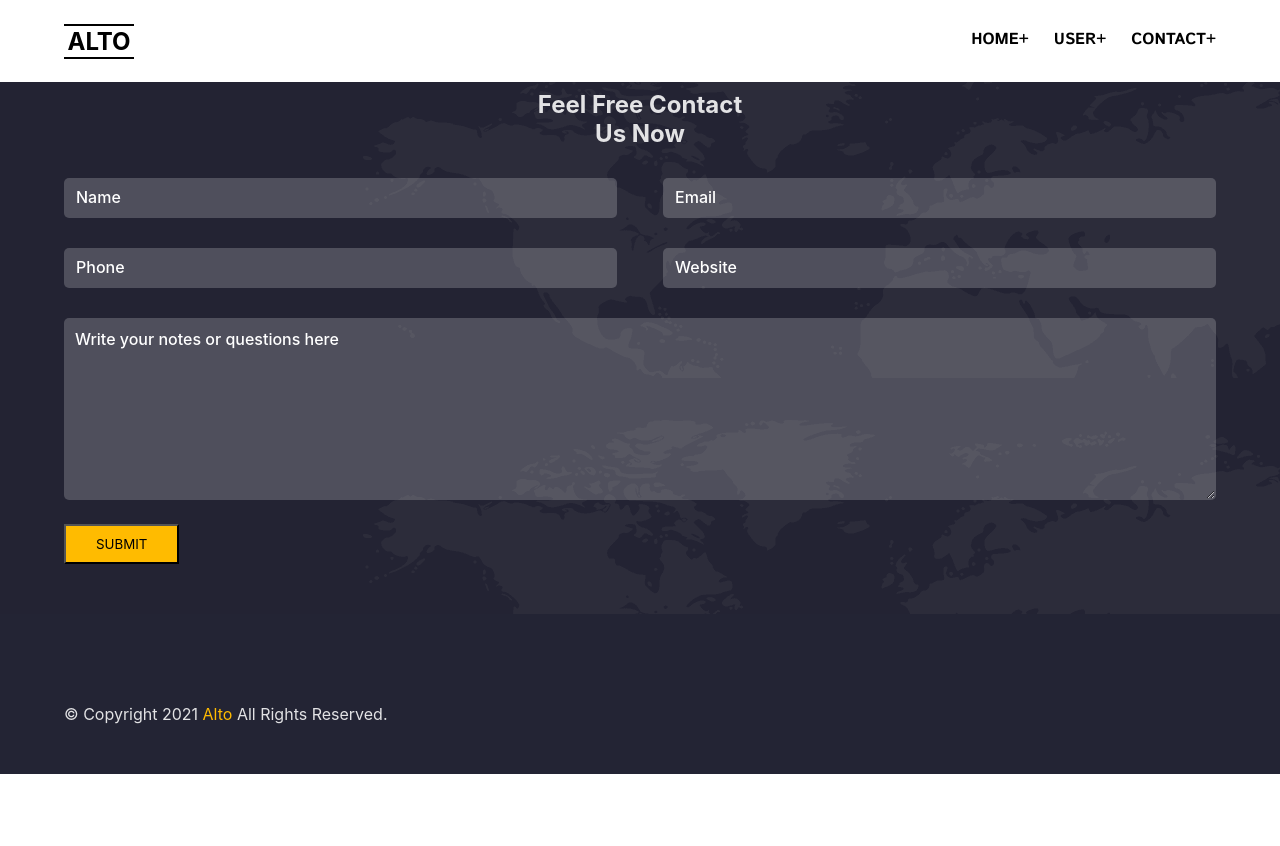
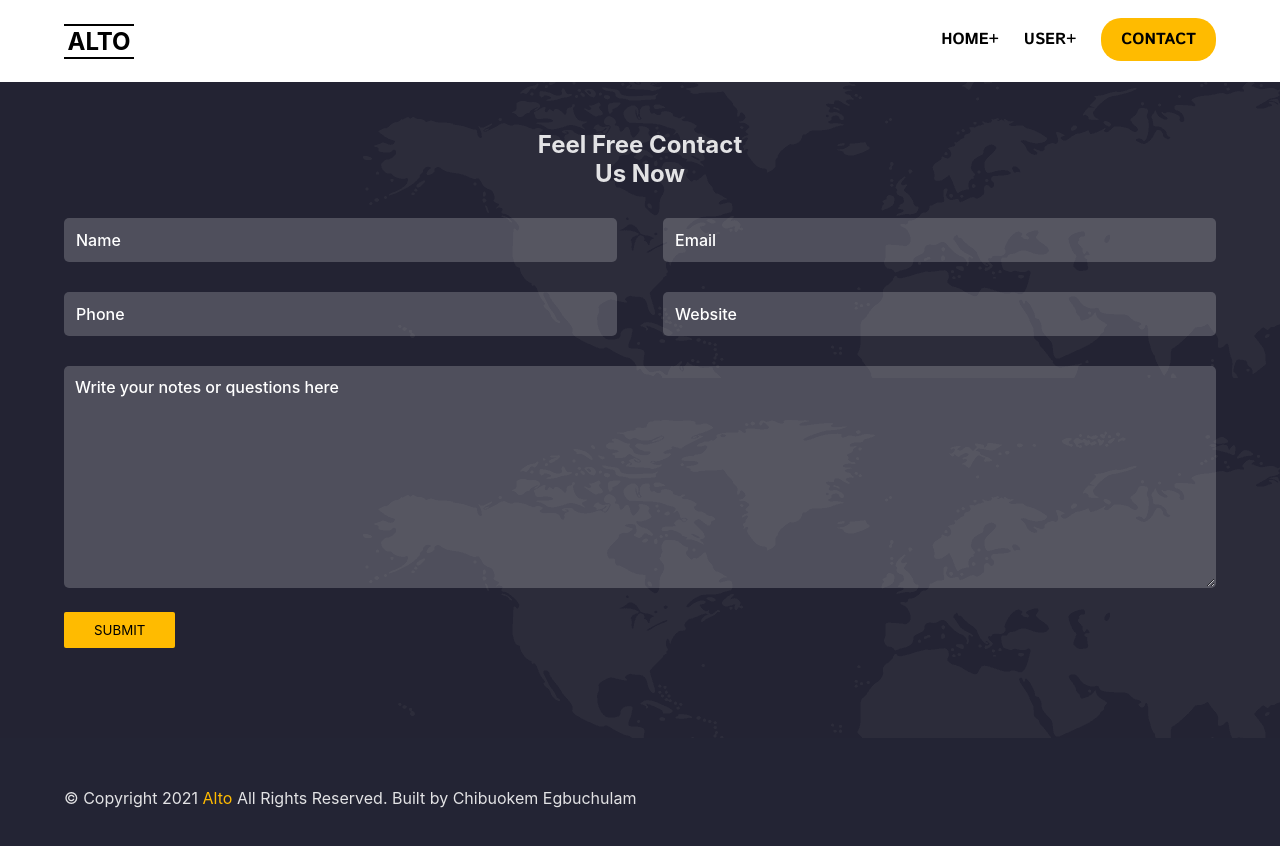
Before and after one commit to ebokes/altschool-assignment2, a React (Vite) app: page /contact in a window 1280 px wide. Shown: the top 846 px of the page. Before the commit the page ends 800 px from the top, so only its background shows below. Built offline with nearby package versions, Linux system fonts and the light colour scheme.

Commit message:
style: style footer

```diff
--- a/src/components/Footer/index.jsx
+++ b/src/components/Footer/index.jsx
@@ -6,7 +6,8 @@ const Footer = () => {
     <FooterContainer>
       <FooterContent>
         <p>
-          © Copyright 2021 <span>Alto</span> All Rights Reserved.
+          © Copyright 2021 <span>Alto</span> All Rights Reserved. Built by
+          Chibuokem Egbuchulam
         </p>
       </FooterContent>
     </FooterContainer>
--- a/src/components/Footer/styles.jsx
+++ b/src/components/Footer/styles.jsx
@@ -3,13 +3,16 @@ import styled from "styled-components";
 export const FooterContainer = styled.footer`
   background-color: ${({ theme }) => theme.color.secondary};
   width: 100%;
-  padding: 9rem 0 5rem 0;
+  padding: 5rem 0 5rem 0;
   overflow: hidden;
+  display: flex;
+  align-items: center;
 `;
 export const FooterContent = styled.div`
   max-width: 120rem;
   width: 90%;
   margin: 0 auto;
+
   span {
     color: ${({ theme }) => theme.color.primary};
   }
--- a/src/components/Navbar/index.jsx
+++ b/src/components/Navbar/index.jsx
@@ -8,6 +8,7 @@ import {
   ButtonLink,
   HamburgerStyle,
   Menu,
+  ContactLink,
 } from "./styles";
 import { Sling as Hamburger } from "hamburger-react";
 import navData from "./navbarData";
@@ -25,7 +26,7 @@ const Navbar = () => {
     <ClickAwayListener onClickAway={handleClickAway}>
       <Header>
         <NavContainer>
-          <Logo href="#home">
+          <Logo to="/">
             <h2>Alto</h2>
           </Logo>
           <HamburgerStyle>
@@ -50,9 +51,9 @@ const Navbar = () => {
               </ButtonLink>
             </li>
             <li>
-              <ButtonLink onClick={handleClose} to="/">
-                Contact+
-              </ButtonLink>
+              <ContactLink onClick={handleClose} to="/contact">
+                Contact
+              </ContactLink>
             </li>
           </Menu>
         </NavContainer>
--- a/src/components/Navbar/styles.jsx
+++ b/src/components/Navbar/styles.jsx
@@ -88,7 +88,7 @@ export const Menu = styled.ul`
   }
 `;
 
-export const Logo = styled.a`
+export const Logo = styled(NavLink)`
   display: flex;
   justify-content: center;
   align-items: center;
@@ -125,7 +125,7 @@ export const HamburgerStyle = styled.span`
   }
 `;
 
-export const ButtonLink = styled.a`
+export const ButtonLink = styled(NavLink)`
   color: ${({ theme }) => theme.color.black};
   display: flex;
   transition: all 0.4s;
@@ -160,3 +160,44 @@ export const ButtonLink = styled.a`
     }
   }
 `;
+
+export const ContactLink = styled(NavLink)`
+  background-color: ${({ theme }) => theme.color.primary};
+  color: ${({ theme }) => theme.color.black};
+  display: flex;
+  transition: all 0.4s;
+  position: relative;
+  padding: 1rem 2rem;
+  /* padding-bottom: 0.3rem; */
+  transition: all 0.5s ease-in-out;
+  font-family: "Istok Web", sans-serif;
+  font-weight: 600;
+  border-radius: 2rem;
+  margin-bottom: 0.3rem;
+  outline: red;
+
+  :hover {
+    color: #fff;
+  }
+
+  /* &::before {
+    content: "";
+    width: 100%;
+    height: 0.2rem;
+    background-color: #feb72b;
+    position: absolute;
+    bottom: 0;
+    left: 0;
+    transition: transform 250ms ease-in;
+    transform: scaleX(0);
+  }
+
+  &:hover::before {
+    transform: scaleX(1);
+    background-color: #feb72b;
+
+    @media screen and (max-width: ${({ theme }) => theme.screens.lg}) {
+      transform: scaleX(0);
+    }
+  } */
+`;
--- a/src/pages/Contact/styles.jsx
+++ b/src/pages/Contact/styles.jsx
@@ -5,7 +5,9 @@ import map from "../../assets/map-bg.png";
 export const ContactSection = styled(Section)`
   background: url(${map});
 `;
-export const ContactWrapper = styled.div``;
+export const ContactWrapper = styled.div`
+  margin: 4rem 0;
+`;
 export const Heading = styled.div`
   margin: 0 auto;
   display: flex;
@@ -28,6 +30,8 @@ export const InputWrapper = styled.div`
     border-radius: 0.5rem;
     background-color: #ffffff33;
     border-color: transparent;
+    font-size: 1.6rem;
+    outline: none;
 
     &::placeholder {
       color: #fff;
@@ -44,6 +48,8 @@ export const MessageStyle = styled.div`
     background-color: #ffffff33;
     border-color: transparent;
     margin-top: 3rem;
+    font-size: 1.6rem;
+    outline: none;
 
     &::placeholder {
       color: #fff;
@@ -60,4 +66,7 @@ export const Btn = styled.button`
   background-color: ${({ theme }) => theme.color.primary};
   text-transform: uppercase;
   margin-top: 2rem;
+  border: none;
+  border-radius: 0.2rem;
+  cursor: pointer;
 `;
--- a/src/pages/Home/index.jsx
+++ b/src/pages/Home/index.jsx
@@ -1,6 +1,6 @@
 import React from "react";
 import { Container } from "../../components/reuseable";
-import { Col1, Col2, HomeSection, ImgWrapper, Row } from "./styles";
+import { Col1, Col2, HomeSection, ImgWrapper, More, Row } from "./styles";
 import lady from "../../assets/lady.png";
 
 const Home = () => {
@@ -15,10 +15,11 @@ const Home = () => {
               IT-BUSINESS
             </h1>
             <p>
-              Monotonectally seize go forward intellectual capital rather than
-              high fabricate accurate materials rather than team building.
+              Our company has been developi high-quality and reliable softwar
+              corporate needs since 2011 is renowned professionals of soft
+              development.
             </p>
-            <a href="#">learn more</a>
+            <More to="/contact">learn more</More>
           </Col1>
           <Col2>
             <img src={lady} alt="happy-lady" />
--- a/src/pages/Home/styles.jsx
+++ b/src/pages/Home/styles.jsx
@@ -1,6 +1,7 @@
 import styled from "styled-components";
 import { Section } from "../../components/reuseable";
 import bg from "../../assets/bg.jpg";
+import { NavLink } from "react-router-dom";
 
 export const HomeSection = styled(Section)`
   background: url(${bg});
@@ -62,3 +63,4 @@ export const Col2 = styled.div`
 export const ImgWrapper = styled.div`
   height: 100%;
 `;
+export const More = styled(NavLink)``;
```
